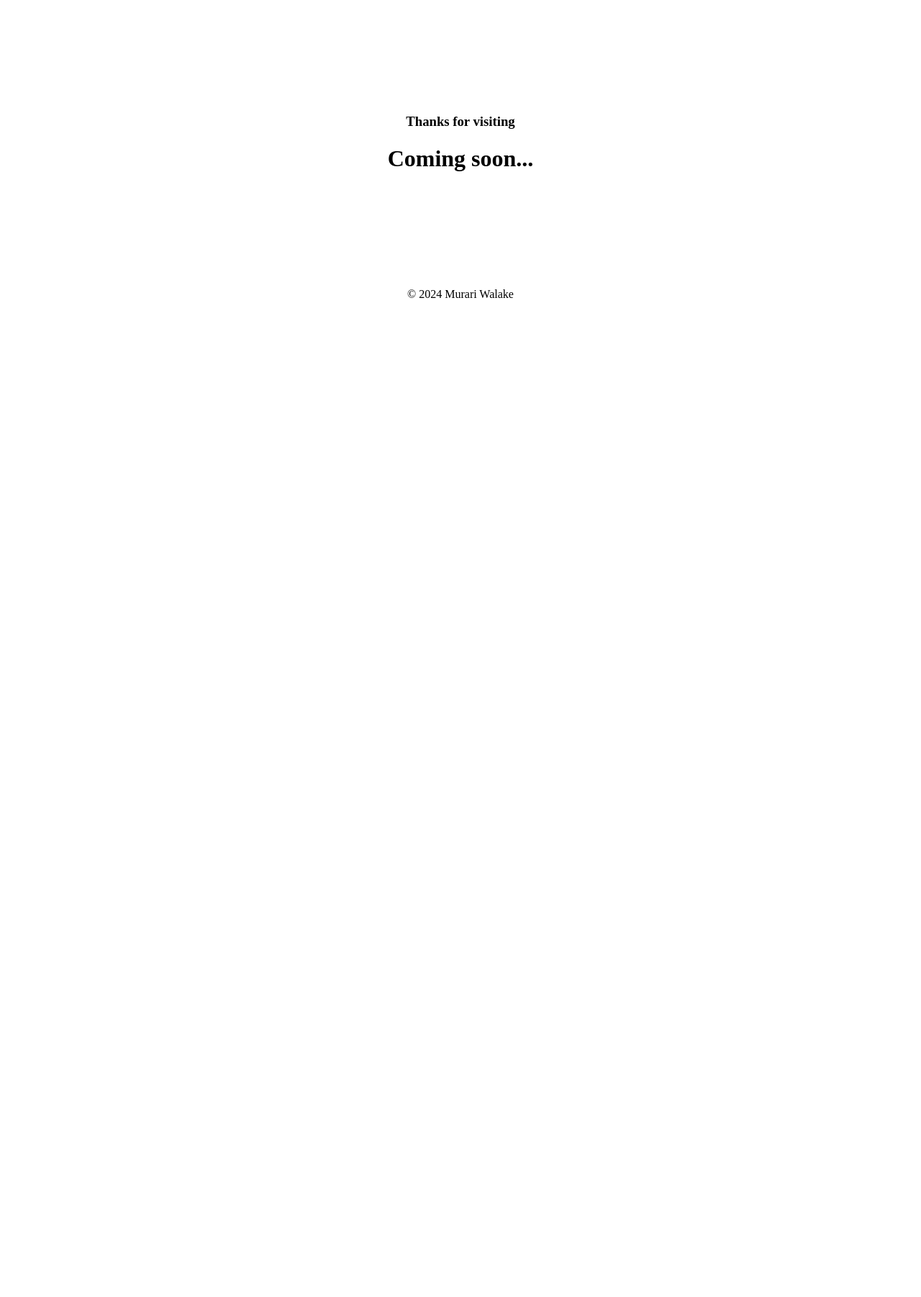
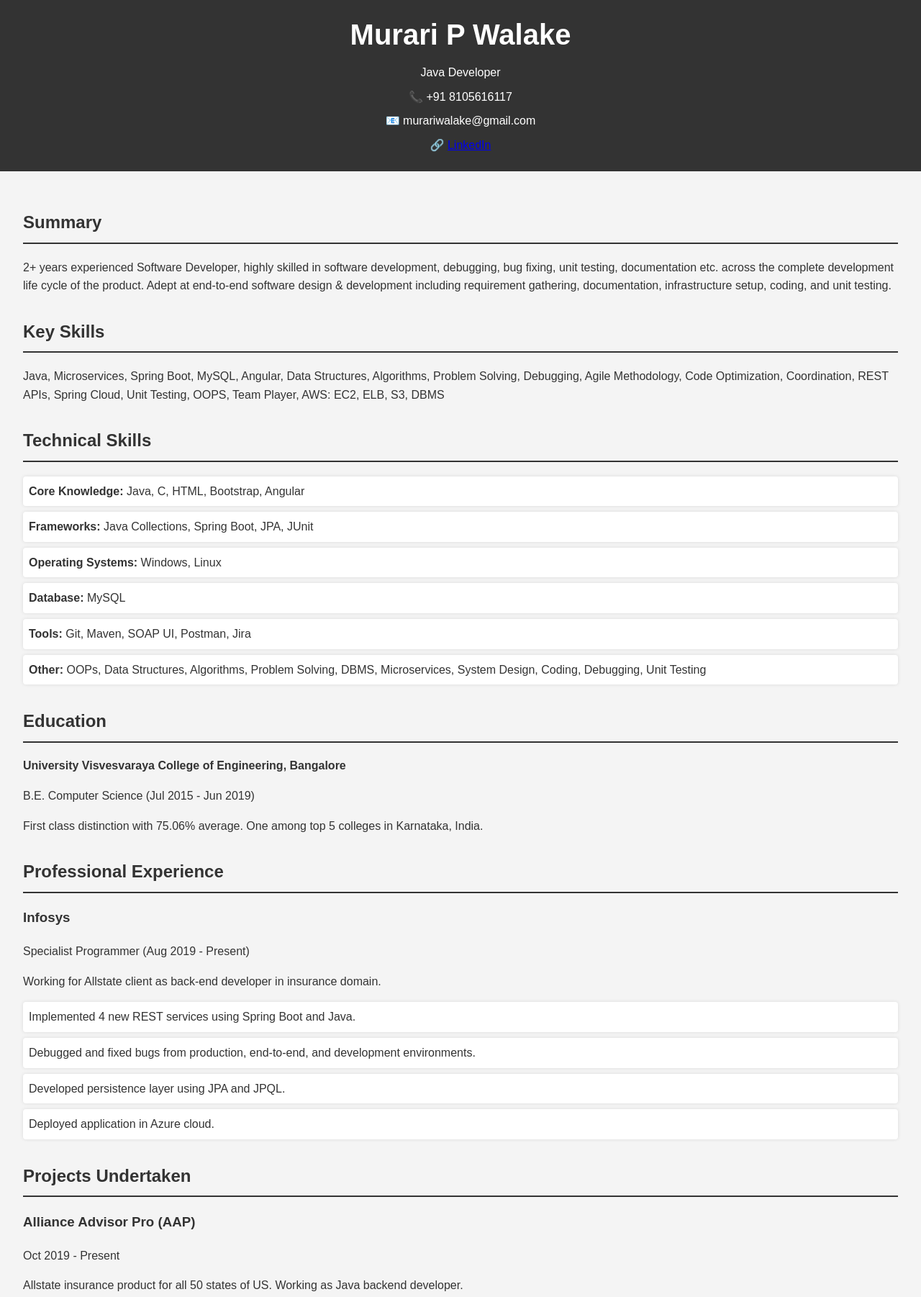
Before and after one commit to murariwalake/murariwalake.github.io, a plain HTML site: page index.html in a window 1280 px wide. Shown: the top 1802 px of the page at 72% size. Before the commit the page ends 800 px from the top, so only its background shows below. Drawn offline with Linux system fonts and the light colour scheme.

Commit message:
updated profile

```diff
--- a/index.html
+++ b/index.html
@@ -3,44 +3,130 @@
 <head>
     <meta charset="UTF-8">
     <meta name="viewport" content="width=device-width, initial-scale=1.0">
-    <title>Murari Walake</title>
-    <style>
-         body, html {
-            margin: 0;
-            padding: 0;
-            height: 100%;
-            background-color: #fff;
-        }
-        .container {
-            display: flex;
-            justify-content: center;
-            align-items: center;
-            height: 50vh;
-
-        }
-        .content {
-            text-align: center;
-        }
-
-        footer {
-            text-align: center;
-        }
-
-
-    </style>
+    <title>Murari P Walake - Java Developer</title>
+    <link rel="stylesheet" href="styles.css">
 </head>
 <body>
-<div class="container">
-    <div class="content">
-        <div class="thanks">
-            <h3>Thanks for visiting</h3>
+<header>
+    <h1>Murari P Walake</h1>
+    <p>Java Developer</p>
+    <div class="contact-info">
+        <p>📞 +91 8105616117</p>
+        <p>📧 murariwalake@gmail.com</p>
+        <p>🔗 <a href="https://linkedin.com/in/murari-walake-1a479414a" target="_blank">LinkedIn</a></p>
+    </div>
+</header>
+<main>
+    <section id="summary">
+        <h2>Summary</h2>
+        <p>2+ years experienced Software Developer, highly skilled in software development, debugging, bug fixing, unit testing, documentation etc. across the complete development life cycle of the product. Adept at end-to-end software design & development including requirement gathering, documentation, infrastructure setup, coding, and unit testing.</p>
+    </section>
+    <section id="skills">
+        <h2>Key Skills</h2>
+        <p>Java, Microservices, Spring Boot, MySQL, Angular, Data Structures, Algorithms, Problem Solving, Debugging, Agile Methodology, Code Optimization, Coordination, REST APIs, Spring Cloud, Unit Testing, OOPS, Team Player, AWS: EC2, ELB, S3, DBMS</p>
+    </section>
+    <section id="technical-skills">
+        <h2>Technical Skills</h2>
+        <ul>
+            <li><strong>Core Knowledge:</strong> Java, C, HTML, Bootstrap, Angular</li>
+            <li><strong>Frameworks:</strong> Java Collections, Spring Boot, JPA, JUnit</li>
+            <li><strong>Operating Systems:</strong> Windows, Linux</li>
+            <li><strong>Database:</strong> MySQL</li>
+            <li><strong>Tools:</strong> Git, Maven, SOAP UI, Postman, Jira</li>
+            <li><strong>Other:</strong> OOPs, Data Structures, Algorithms, Problem Solving, DBMS, Microservices, System Design, Coding, Debugging, Unit Testing</li>
+        </ul>
+    </section>
+    <section id="education">
+        <h2>Education</h2>
+        <p><strong>University Visvesvaraya College of Engineering, Bangalore</strong></p>
+        <p>B.E. Computer Science (Jul 2015 - Jun 2019)</p>
+        <p>First class distinction with 75.06% average. One among top 5 colleges in Karnataka, India.</p>
+    </section>
+    <section id="experience">
+        <h2>Professional Experience</h2>
+        <div class="job">
+            <h3>Infosys</h3>
+            <p>Specialist Programmer (Aug 2019 - Present)</p>
+            <p>Working for Allstate client as back-end developer in insurance domain.</p>
+            <ul>
+                <li>Implemented 4 new REST services using Spring Boot and Java.</li>
+                <li>Debugged and fixed bugs from production, end-to-end, and development environments.</li>
+                <li>Developed persistence layer using JPA and JPQL.</li>
+                <li>Deployed application in Azure cloud.</li>
+            </ul>
         </div>
-        <div class="coming-soon">
-            <h1><b>Coming soon...</b></h1>
+    </section>
+    <section id="projects">
+        <h2>Projects Undertaken</h2>
+        <div class="project">
+            <h3>Alliance Advisor Pro (AAP)</h3>
+            <p>Oct 2019 - Present</p>
+            <p>Allstate insurance product for all 50 states of US. Working as Java backend developer.</p>
+            <ul>
+                <li>Implemented new REST services and fixed production issues.</li>
+                <li>Wrote JUnit test cases for new features.</li>
+                <li>Documented code changes.</li>
+            </ul>
         </div>
-
-    </div>
-</div>
+        <div class="project">
+            <h3>E-commerce Website</h3>
+            <p>Aug 2019 - Sep 2019</p>
+            <p>Developed and deployed an online E-commerce spring boot single-page application during Infosys training period.</p>
+            <ul>
+                <li>Developed 10+ REST API services using Spring Boot.</li>
+                <li>Used JPA for persistence and JUnit for functional testing.</li>
+                <li>Deployed application in Azure cloud.</li>
+            </ul>
+        </div>
+        <div class="project">
+            <h3>NullTrolley</h3>
+            <p>Aug 2019 - Sep 2019</p>
+            <p>NullTrolley is an online shopping website.</p>
+            <ul>
+                <li>Developed UI using HTML, CSS, Bootstrap, and JavaScript.</li>
+                <li>Developed backend using PHP and MySQL.</li>
+                <li>Added E-commerce features such as user sign-in, sign-up, and product management.</li>
+            </ul>
+        </div>
+    </section>
+    <section id="certifications">
+        <h2>Certifications</h2>
+        <ul>
+            <li>Hackerrank certified Java developer.</li>
+            <li>Hackerrank certified SQL developer.</li>
+            <li>Hackerrank certificate for the skill Problem Solving.</li>
+            <li>Java certificate from Subhash classes (Indian Professional Programmer).</li>
+        </ul>
+    </section>
+    <section id="trainings">
+        <h2>Trainings</h2>
+        <ul>
+            <li>Java training from Infosys.</li>
+            <li>Angular training from Infosys.</li>
+            <li>Microservices training from Infosys.</li>
+            <li>Java and C training from Subhash classes.</li>
+        </ul>
+    </section>
+    <section id="achievements">
+        <h2>Achievements</h2>
+        <ul>
+            <li>Insta award winner from Infosys for the hard work done in AAP project.</li>
+            <li>5-star Java developer in Hackerrank.</li>
+            <li>3-star problem solver in Hackerrank.</li>
+            <li>Secured 2nd rank among 500+ students in 2nd PUC with a score of 92.76%.</li>
+        </ul>
+    </section>
+    <section id="hobbies">
+        <h2>Hobbies</h2>
+        <ul>
+            <li>Coding in online platforms such as Hackerrank, Leetcode, Interviewbit etc.</li>
+            <li>Playing badminton.</li>
+            <li>Listening to music.</li>
+        </ul>
+    </section>
+</main>
+<footer>
+    <p>© 2024 Murari Walake</p>
+</footer>
 </body>
-<footer>© 2024 Murari Walake</footer>
 </html>
--- /dev/null
+++ b/styles.css
@@ -0,0 +1,64 @@
+body {
+    font-family: Arial, sans-serif;
+    line-height: 1.6;
+    color: #333;
+    background-color: #f4f4f4;
+    margin: 0;
+    padding: 0;
+}
+
+header {
+    background: #333;
+    color: #fff;
+    padding: 1rem 0;
+    text-align: center;
+}
+
+header h1 {
+    margin: 0;
+    font-size: 2.5rem;
+}
+
+header p {
+    margin: 0.5rem 0;
+}
+
+.contact-info p {
+    margin: 0.5rem 0;
+}
+
+main {
+    padding: 2rem;
+}
+
+section {
+    margin-bottom: 2rem;
+}
+
+h2 {
+    color: #333;
+    border-bottom: 2px solid #333;
+    padding-bottom: 0.5rem;
+}
+
+ul {
+    list-style: none;
+    padding: 0;
+}
+
+ul li {
+    background: #fff;
+    margin: 0.5rem 0;
+    padding: 0.5rem;
+    border-radius: 4px;
+    box-shadow: 0 0 5px rgba(0, 0, 0, 0.1);
+}
+
+footer {
+    background: #333;
+    color: #fff;
+    text-align: center;
+    padding: 1rem 0;
+    width: 100%;
+    bottom: 0;
+}
```
